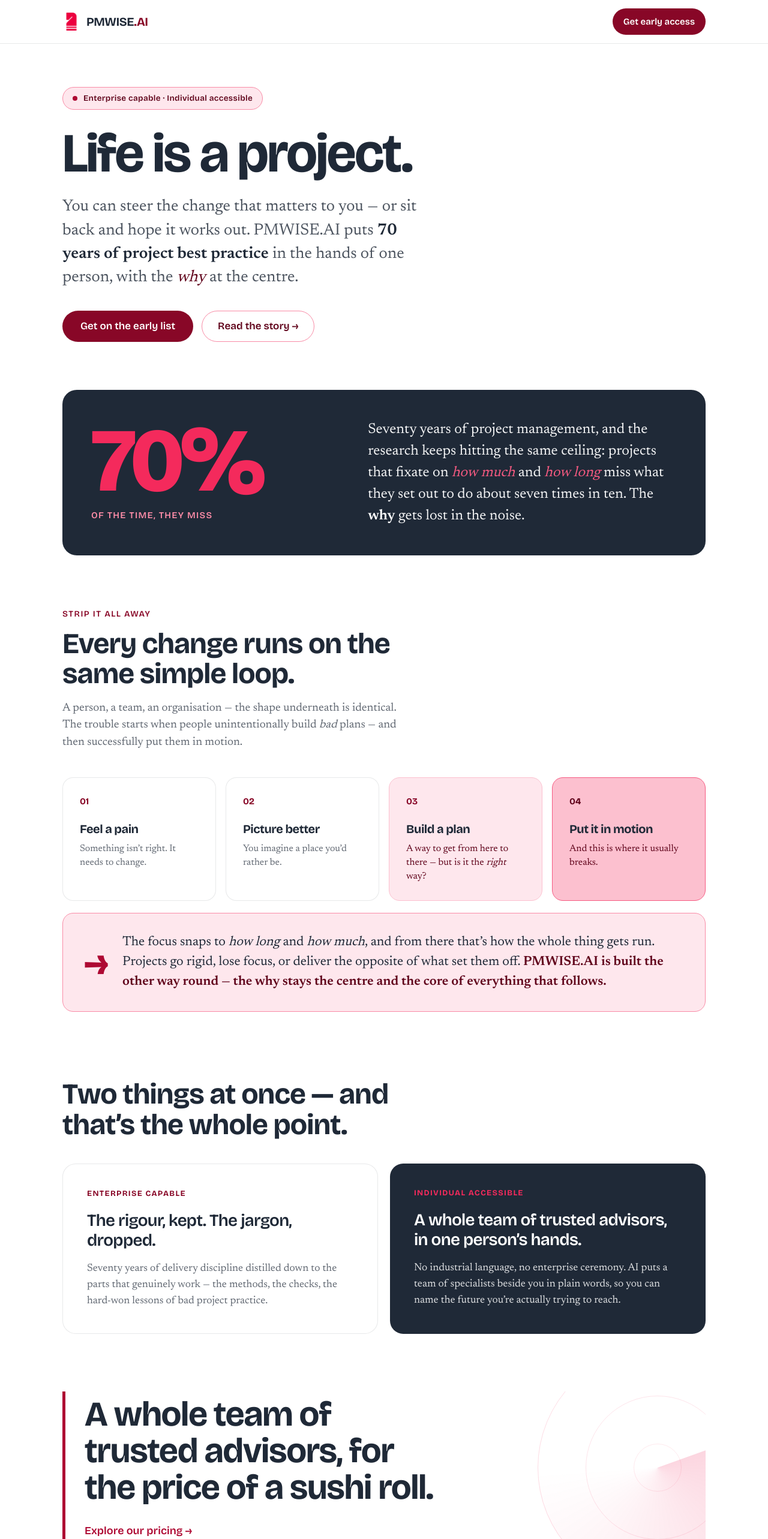
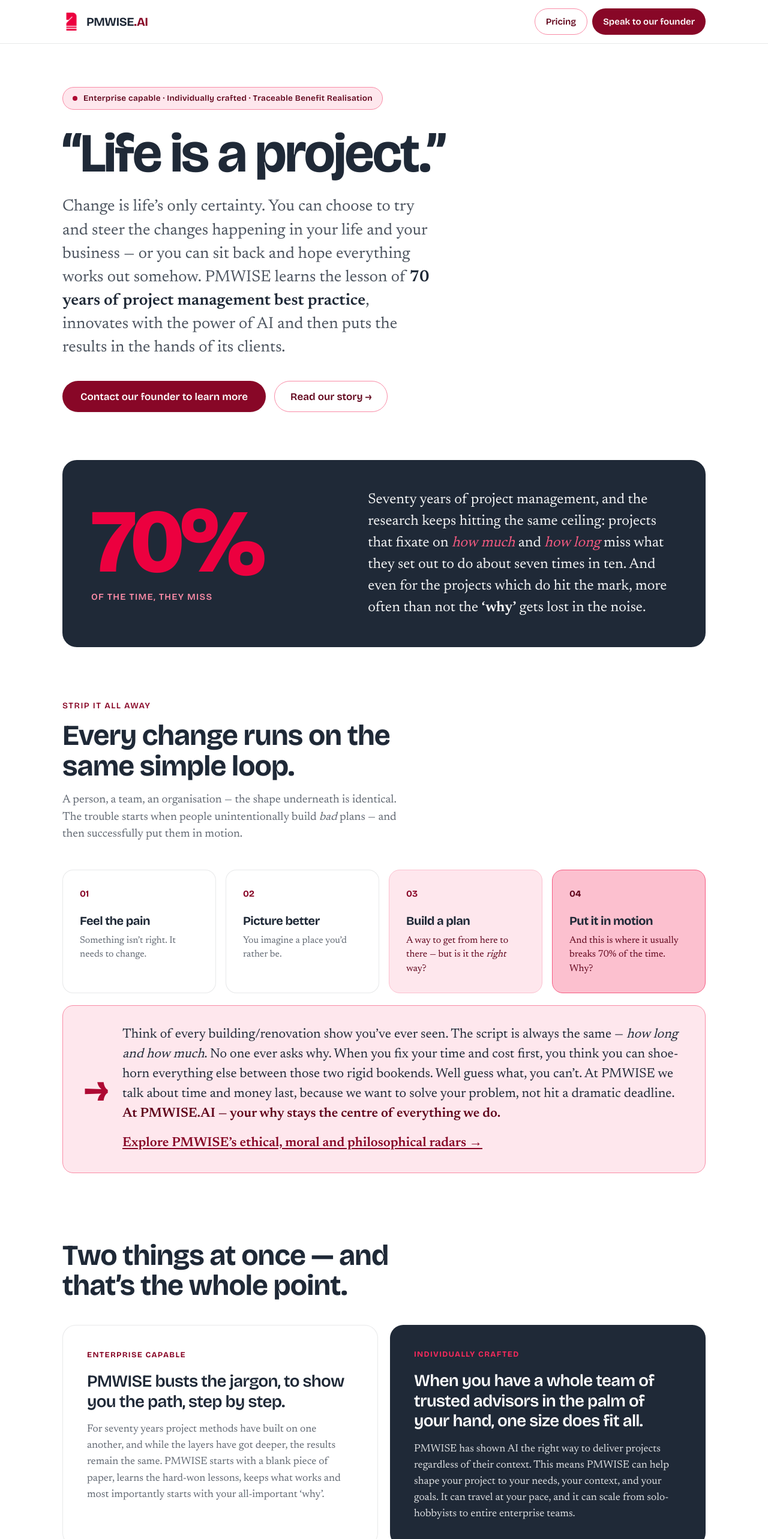
Before and after one commit to barnabyheaton/pmwise-landing, a Next.js app: page / in a window 1280 px wide. Shown: the top 2566 px of the page at 60% size. Built offline with nearby package versions, Linux system fonts and the light colour scheme.

Commit message:
Revise page content and metadata for clarity
Updated the metadata description and various text elements throughout the page for improved clarity and engagement.

```diff
--- a/app/page.jsx
+++ b/app/page.jsx
@@ -3,7 +3,7 @@
 export const metadata = {
   title: 'PMWISE.AI — Life is a project',
   description:
-    'Enterprise capable, individual accessible. PMWISE.AI puts 70 years of project best practice in the hands of one person — with the why at the centre.',
+    'Enterprise capable, individually crafted, traceable benefit realisation. PMWISE learns 70 years of project best practice, innovates with AI, and puts the results in the hands of its clients.',
 }
 
 export default function Home() {
@@ -28,10 +28,16 @@
           </a>
           <nav aria-label="Primary" className="flex items-center gap-2">
             <a
+              href="/pricing"
+              className="inline-flex min-h-[44px] items-center whitespace-nowrap rounded-full border-[1.5px] border-brand-200 bg-white px-[18px] font-display text-[15px] font-semibold text-brand-800 transition-colors hover:border-brand-600 hover:bg-brand-50"
+            >
+              Pricing
+            </a>
+            <a
               href="mailto:info@pmwise.ai?subject=Early%20access%20%E2%80%94%20PMWise"
               className="inline-flex min-h-[44px] items-center whitespace-nowrap rounded-full bg-brand-700 px-[18px] font-display text-[15px] font-semibold text-white transition-colors hover:bg-brand-800"
             >
-              Get early access
+              Speak to our founder
             </a>
           </nav>
         </div>
@@ -43,18 +49,20 @@
         <section className="mx-auto max-w-[1120px] px-6 pb-10 pt-[72px]">
           <div className="mb-7 inline-flex items-center gap-2.5 rounded-full border border-brand-200 bg-brand-50 px-4 py-2 font-display text-[13.5px] font-semibold tracking-wide text-brand-800">
             <span className="h-2 w-2 flex-none rounded-full bg-brand-600" aria-hidden="true" />
-            Enterprise capable · Individual accessible
+            Enterprise capable · Individually crafted · Traceable Benefit Realisation
           </div>
 
           <h1 className="max-w-[14ch] font-display text-[clamp(44px,8vw,92px)] font-bold leading-[0.98] tracking-[-0.03em] text-brand-dark [text-wrap:balance]">
-            Life is a project.
+            &ldquo;Life is a project.&rdquo;
           </h1>
 
           <p className="mt-6 max-w-[40ch] text-[clamp(20px,2.4vw,27px)] leading-[1.45] text-brand-dark/80 [text-wrap:pretty]">
-            You can steer the change that matters to you — or sit back and hope it works out.
-            PMWISE.AI puts <strong className="font-semibold text-brand-dark">70 years of project
-            best practice</strong> in the hands of one person, with the{' '}
-            <em className="italic text-brand-800">why</em> at the centre.
+            Change is life&rsquo;s only certainty. You can choose to try and steer the changes
+            happening in your life and your business — or you can sit back and hope everything works
+            out somehow. PMWISE learns the lesson of{' '}
+            <strong className="font-semibold text-brand-dark">70 years of project management best
+            practice</strong>, innovates with the power of AI and then puts the results in the hands
+            of its clients.
           </p>
 
           <div className="mt-9 flex flex-wrap gap-3.5">
@@ -62,13 +70,13 @@
               href="mailto:info@pmwise.ai?subject=Early%20access%20%E2%80%94%20PMWise"
               className="inline-flex min-h-[52px] items-center whitespace-nowrap rounded-full bg-brand-700 px-[30px] font-display text-[17px] font-semibold text-white shadow-sm transition hover:-translate-y-px hover:bg-brand-800"
             >
-              Get on the early list
+              Contact our founder to learn more
             </a>
             <a
               href="#story"
               className="inline-flex min-h-[52px] items-center whitespace-nowrap rounded-full border-[1.5px] border-brand-200 bg-white px-[26px] font-display text-[17px] font-semibold text-brand-800 transition hover:border-brand-600 hover:bg-brand-50"
             >
-              Read the story →
+              Read our story →
             </a>
           </div>
         </section>
@@ -77,7 +85,7 @@
         <section aria-label="The research" className="mx-auto mt-10 max-w-[1120px] px-6">
           <div className="grid grid-cols-1 items-center gap-10 rounded-3xl bg-brand-dark p-8 sm:p-12 md:grid-cols-[0.9fr_1.1fr]">
             <div>
-              <div className="font-display text-[clamp(88px,13vw,150px)] font-extrabold leading-[0.85] tracking-[-0.04em] text-brand-400">
+              <div className="font-display text-[clamp(88px,13vw,150px)] font-extrabold leading-[0.85] tracking-[-0.04em] text-brand-500">
                 70%
               </div>
               <div className="mt-4 font-display text-[15px] font-semibold uppercase tracking-[0.08em] text-brand-200">
@@ -88,7 +96,8 @@
               Seventy years of project management, and the research keeps hitting the same ceiling:
               projects that fixate on <em className="italic text-brand-300">how much</em> and{' '}
               <em className="italic text-brand-300">how long</em> miss what they set out to do about
-              seven times in ten. The <strong className="font-semibold text-white">why</strong> gets
+              seven times in ten. And even for the projects which do hit the mark, more often than
+              not the <strong className="font-semibold text-white">&lsquo;why&rsquo;</strong> gets
               lost in the noise.
             </p>
           </div>
@@ -114,7 +123,7 @@
           <ol className="mt-11 grid list-none grid-cols-1 gap-4 sm:grid-cols-2 lg:grid-cols-4">
             <li className="rounded-[18px] border border-brand-dark/10 bg-white p-7">
               <div className="mb-5 font-display text-[15px] font-bold text-brand-700" aria-hidden="true">01</div>
-              <h3 className="mb-2 font-display text-xl font-bold tracking-tight text-brand-dark">Feel a pain</h3>
+              <h3 className="mb-2 font-display text-xl font-bold tracking-tight text-brand-dark">Feel the pain</h3>
               <p className="text-base leading-[1.45] text-brand-dark/70">Something isn&rsquo;t right. It needs to change.</p>
             </li>
             <li className="rounded-[18px] border border-brand-dark/10 bg-white p-7">
@@ -130,7 +139,7 @@
             <li className="rounded-[18px] border border-brand-300 bg-brand-100 p-7">
               <div className="mb-5 font-display text-[15px] font-bold text-brand-800" aria-hidden="true">04</div>
               <h3 className="mb-2 font-display text-xl font-bold tracking-tight text-brand-dark">Put it in motion</h3>
-              <p className="text-base leading-[1.45] text-brand-800">And this is where it usually breaks.</p>
+              <p className="text-base leading-[1.45] text-brand-800">And this is where it usually breaks 70% of the time. Why?</p>
             </li>
           </ol>
 
@@ -139,13 +148,21 @@
               →
             </div>
             <p className="text-[clamp(18px,2vw,22px)] leading-[1.5] text-brand-dark [text-wrap:pretty]">
-              The focus snaps to <em className="italic">how long</em> and <em className="italic">how much</em>, and from
-              there that&rsquo;s how the whole thing gets run. Projects go rigid, lose focus, or deliver the
-              opposite of what set them off.{' '}
+              Think of every building/renovation show you&rsquo;ve ever seen. The script is always
+              the same — <em className="italic">how long and how much</em>. No one ever asks why.
+              When you fix your time and cost first, you think you can shoe-horn everything else
+              between those two rigid bookends. Well guess what, you can&rsquo;t. At PMWISE we talk
+              about time and money last, because we want to solve your problem, not hit a dramatic
+              deadline.{' '}
               <strong className="font-semibold text-brand-800">
-                PMWISE.AI is built the other way round — the why stays the centre and the core of
-                everything that follows.
+                At PMWISE.AI — your why stays the centre of everything we do.
               </strong>
+              <a
+                href="/philosophy"
+                className="mt-4 block font-semibold text-brand-700 underline underline-offset-[3px]"
+              >
+                Explore PMWISE&rsquo;s ethical, moral and philosophical radars &rarr;
+              </a>
             </p>
           </div>
         </section>
@@ -164,23 +181,27 @@
                 Enterprise capable
               </div>
               <p className="mb-4 font-display text-[clamp(22px,2.6vw,28px)] font-semibold leading-[1.2] tracking-tight text-brand-dark">
-                The rigour, kept. The jargon, dropped.
+                PMWISE busts the jargon, to show you the path, step by step.
               </p>
               <p className="text-[17.5px] leading-[1.55] text-brand-dark/70 [text-wrap:pretty]">
-                Seventy years of delivery discipline distilled down to the parts that genuinely work
-                — the methods, the checks, the hard-won lessons of bad project practice.
+                For seventy years project methods have built on one another, and while the layers have
+                got deeper, the results remain the same. PMWISE starts with a blank piece of paper,
+                learns the hard-won lessons, keeps what works and most importantly starts with your
+                all-important &lsquo;why&rsquo;.
               </p>
             </div>
             <div className="rounded-[22px] bg-brand-dark p-10">
               <div className="mb-[18px] font-display text-[13px] font-bold uppercase tracking-[0.1em] text-brand-400">
-                Individual accessible
+                Individually crafted
               </div>
               <p className="mb-4 font-display text-[clamp(22px,2.6vw,28px)] font-semibold leading-[1.2] tracking-tight text-white">
-                A whole team of trusted advisors, in one person&rsquo;s hands.
+                When you have a whole team of trusted advisors in the palm of your hand, one size does fit all.
               </p>
               <p className="text-[17.5px] leading-[1.55] text-white/85 [text-wrap:pretty]">
-                No industrial language, no enterprise ceremony. AI puts a team of specialists beside
-                you in plain words, so you can name the future you&rsquo;re actually trying to reach.
+                PMWISE has shown AI the right way to deliver projects regardless of their context.
+                This means PMWISE can help shape your project to your needs, your context, and your
+                goals. It can travel at your pace, and it can scale from solo-hobbyists to entire
+                enterprise teams.
               </p>
             </div>
           </div>
@@ -223,64 +244,145 @@
         >
           <div className="mx-auto max-w-[720px] px-6 py-[88px]">
             <p className="mb-3.5 font-display text-sm font-semibold uppercase tracking-[0.1em] text-brand-700">
-              Why I&rsquo;m building this
+              Why I am building this
             </p>
             <h2
               id="story-h"
               className="mb-8 max-w-[18ch] font-display text-[clamp(28px,4vw,42px)] font-bold leading-[1.08] tracking-[-0.02em] text-brand-dark"
             >
-              Twenty years inside these projects.
+              Twenty years to build a better PM mousetrap.
             </h2>
 
             <div className="text-[20px] leading-[1.62] text-brand-dark/80">
               <p className="mb-6 [text-wrap:pretty]">
-                I started out wanting to help enterprises rewire how they work. But somewhere in the
-                building I realised the real power is bigger than that. It isn&rsquo;t only to keep the
-                pieces of project practice that genuinely work, and put benefits and rewards back at
-                the heart of things.
+                When I first discovered project management 20+ years ago, I just got it.
+                It (Prince2) just made sense, so I have been digging deeper and making my way ever
+                since. But while it couldn&rsquo;t be clearer to me, no matter how many frameworks
+                exist, projects continue to show a stubborn average global failure rate of 70%
+                (Standish CHAOS report 2020). This is a puzzle I have been trying to solve ever
+                since.
               </p>
               <p className="mb-6 [text-wrap:pretty]">
-                It&rsquo;s also to show people something they rarely get told:{' '}
-                <strong className="font-semibold text-brand-800">
-                  the issues you most want to avoid are usually exactly where your greatest value is
-                  hiding.
-                </strong>
+                The advent of accessible AI has given us the opportunity to take a{' '}
+                <strong className="font-semibold text-brand-800">&lsquo;clean piece of
+                paper&rsquo; approach</strong> to the problem. To take all the best bits I have
+                seen, and to drop the bits which never worked. To put the horses back in front of the carts,
+                and to incrementally build, test and release an application and methodology which
+                removes the systemic blockages creating project failure.
               </p>
               <p className="mb-6 [text-wrap:pretty]">
-                The power of this tool might one day help enterprises change — but that kind of change
-                comes from the ground up. Its real power is to help <em className="italic">individuals</em>{' '}
-                manage the changes in their own lives: 70 years of best practice, a whole team of
-                trusted advisors, and a way to describe the future you&rsquo;re actually trying to
-                reach — built on the real <em className="italic">why</em> underneath the thing you&rsquo;re
-                trying to resolve.
+                What we have built distils the essence of good practice rather than solving a
+                particular problem for a particular industry. It means PMWISE can deliver enterprise
+                grade grunt or it can help an individual get through a problem, deeply personal to them.
+              </p>
+              <p className="mb-6 [text-wrap:pretty]">
+                From Problem to Plan. From Doing to Done. PMWISE acts as your team of trusted
+                advisors, building acheivable and comprehensive pathways to realise your untapped rewards,
+                and then helps you travel the road, on time and on budget, from why to why not.
               </p>
             </div>
+          </div>
+        </section>
 
-            <div className="mt-10 flex items-start gap-[18px] rounded-[18px] border border-brand-dark/10 bg-white px-8 py-7">
-              <img src={pmwiseIcon.src} alt="" width={40} height={40} className="h-10 w-10 flex-none" />
-              <p className="text-[17px] italic leading-[1.55] text-brand-dark/70">
-                Built in the open, on my own, from the Huon Valley in Tasmania — with a lot of help
-                from AI and no shortage of mistakes. No hype, no guarantees. Just the method, the
-                journey, and the proof as it comes.
+        {/* ============ PHILOSOPHY BAND ============ */}
+        <section aria-labelledby="philo-h" className="mx-auto max-w-[1120px] px-6 pt-6">
+          <div className="relative overflow-hidden rounded-3xl bg-brand-dark p-8 sm:p-12">
+            <div aria-hidden="true" className="pointer-events-none absolute top-1/2 right-[-140px] -translate-y-1/2 h-[420px] w-[420px]">
+              <div className="absolute inset-0 rounded-full" style={{ border: '1px solid rgba(255,143,163,0.14)' }} />
+              <div className="absolute inset-[20%] rounded-full" style={{ border: '1px solid rgba(255,143,163,0.11)' }} />
+              <div className="absolute inset-[40%] rounded-full" style={{ border: '1px solid rgba(255,143,163,0.09)' }} />
+              <div className="absolute inset-0 rounded-full" style={{ background: 'conic-gradient(from 0deg, rgba(236,0,63,0.28), rgba(236,0,63,0) 55%)', animation: 'radarSweep 8s linear infinite', transformOrigin: 'center' }} />
+            </div>
+            <div className="relative max-w-[640px]">
+              <div className="mb-5 inline-flex items-center gap-2.5 rounded-full px-4 py-[7px] font-display text-[13px] font-semibold tracking-wide" style={{ border: '1px solid rgba(255,143,163,0.35)', background: 'rgba(236,0,63,0.10)', color: '#FF8FA3' }}>
+                <span className="h-2 w-2 flex-none rounded-full bg-brand-500" aria-hidden="true" />
+                A generational leap, not another spreadsheet
+              </div>
+              <h2 id="philo-h" className="mb-[18px] max-w-[20ch] font-display text-[clamp(26px,3.6vw,36px)] font-bold leading-[1.1] tracking-[-0.02em] text-white">
+                PMWISE has a moral and ethical compass. Spreadsheets don&rsquo;t.
+              </h2>
+              <p className="mb-5 max-w-[58ch] text-[17px] leading-[1.55] text-white/90 [text-wrap:pretty]">
+                Every tool before PMWISE reduced projects to numbers in a grid. We built ours from a blank sheet, with AI, so purpose and ethics sit in the foundations — anchored in Australia&rsquo;s AI Ethics Framework and shaped by thinkers from Aristotle to the Toyota Production System. It doesn&rsquo;t just hold your cells. It holds your <em className="italic text-brand-300">why</em> — and keeps it honest.
+              </p>
+              <a
+                href="/philosophy"
+                className="inline-flex min-h-[48px] items-center whitespace-nowrap rounded-full bg-brand-500 px-[26px] font-display text-[16px] font-semibold text-white transition-colors hover:bg-brand-700"
+              >
+                See what&rsquo;s inside the black box →
+              </a>
+            </div>
+          </div>
+        </section>
+
+        {/* ============ SECURITY BAND ============ */}
+        <section aria-labelledby="security-h" className="mx-auto max-w-[1120px] px-6 pt-6">
+          <div className="rounded-3xl border border-brand-200 bg-brand-50 p-8 sm:p-12">
+            <div className="mb-5 inline-flex items-center gap-2.5 rounded-full border border-brand-200 bg-white px-4 py-[7px] font-display text-[13px] font-semibold tracking-wide text-brand-800">
+              <span className="h-2 w-2 flex-none rounded-full bg-brand-600" aria-hidden="true" />
+              Security · Protecting us and protecting you.
+            </div>
+            <h2
+              id="security-h"
+              className="mb-[18px] max-w-[20ch] font-display text-[clamp(26px,3.6vw,36px)] font-bold leading-[1.1] tracking-[-0.02em] text-brand-dark"
+            >
+              Your security is our first consideration, not an afterthought.
+            </h2>
+            <p className="mb-7 max-w-[62ch] text-[17px] leading-[1.55] text-brand-dark/80 [text-wrap:pretty]">
+              Security ultimately protects two things:{' '}
+              <strong className="font-semibold text-brand-dark">you</strong>, and the{' '}
+              <strong className="font-semibold text-brand-dark">platform</strong> you trust with
+              your work. We keep one open register of everything we do in both — what is live today,
+              what we are still building, and where the gaps are. We publish it because a promise you
+              can examine is the only honest basis for trust.
+            </p>
+            <div className="mb-7 grid grid-cols-1 gap-5 sm:grid-cols-2">
+              <div>
+                <div className="mb-2.5 font-display text-[13px] font-bold uppercase tracking-[0.08em] text-brand-700">
+                  Protecting you
+                </div>
+                <p className="text-[15.5px] leading-[1.5] text-brand-dark">
+                  Every document is private and isolated — encrypted in transit and at rest, uploads
+                  scanned for malware before use.
                 </p>
               </div>
+              <div>
+                <div className="mb-2.5 font-display text-[13px] font-bold uppercase tracking-[0.08em] text-brand-700">
+                  Protecting the platform
+                </div>
+                <p className="text-[15.5px] leading-[1.5] text-brand-dark">
+                  Untrusted content can&rsquo;t hijack our AI. Secrets never reach your browser.
+                  Database access is locked down.
+                </p>
+              </div>
+            </div>
+            <p className="mb-6 text-[15px] leading-[1.5] text-brand-800">
+              PMWISE is built to enterprise and government-grade standards by design, and will take
+              the final certifying step — independent penetration testing, IRAP, SOC 2 — when an
+              enterprise client needs it. We are not certified yet, and we say so plainly.
+            </p>
+            <a
+              href="/security"
+              className="inline-flex min-h-[48px] items-center whitespace-nowrap rounded-full bg-brand-700 px-[26px] font-display text-[16px] font-semibold text-white transition-colors hover:bg-brand-800"
+            >
+              Read our Security Radar →
+            </a>
           </div>
         </section>
 
         {/* ============ CTA ============ */}
         <section className="mx-auto max-w-[1120px] px-6 py-24">
           <div className="overflow-hidden rounded-[28px] bg-brand-500 px-8 py-[72px] text-center">
-            <h2 className="mx-auto mb-5 max-w-[18ch] font-display text-[clamp(34px,5.5vw,60px)] font-extrabold leading-none tracking-[-0.03em] text-brand-dark [text-wrap:balance]">
-              Got a change you&rsquo;d rather steer than hope through?
+            <h2 className="mx-auto mb-5 max-w-[18ch] font-display text-[clamp(34px,5.5vw,60px)] font-extrabold leading-none tracking-[-0.03em] text-white [text-wrap:balance]">
+              Got a change you&rsquo;d want to manage like a pro?
             </h2>
-            <p className="mx-auto mb-9 max-w-[44ch] text-[clamp(18px,2vw,22px)] leading-[1.5] text-brand-dark [text-wrap:pretty]">
-              Come along. I&rsquo;ll send word as early access opens — no noise in between.
+            <p className="mx-auto mb-9 max-w-[44ch] text-[clamp(18px,2vw,22px)] leading-[1.5] text-white/90 [text-wrap:pretty]">
+              While we&rsquo;re still building a better way, we&rsquo;d love to hear from you.
             </p>
             <a
               href="mailto:info@pmwise.ai?subject=Early%20access%20%E2%80%94%20PMWise"
-              className="inline-flex min-h-[56px] items-center whitespace-nowrap rounded-full bg-brand-800 px-9 font-display text-[18px] font-bold text-white shadow-md transition hover:-translate-y-px hover:bg-[#113301]"
+              className="inline-flex min-h-[56px] items-center whitespace-nowrap rounded-full bg-brand-800 px-9 font-display text-[18px] font-bold text-white shadow-md transition hover:-translate-y-px hover:bg-[#3A0311]"
             >
-              Get on the early list
+              Become a part of the PMWISE community.
             </a>
           </div>
         </section>
@@ -296,6 +398,25 @@
             </span>
           </div>
           <p className="text-[15px] text-brand-dark/70">© 2026 PMWISE.AI · Huon Valley, Tasmania</p>
+          <div className="flex items-center gap-5">
+            <a
+              href="https://www.linkedin.com/company/pmwise-ai/"
+              className="inline-flex min-h-[44px] items-center font-display text-[15px] font-medium text-brand-700 underline underline-offset-[3px]"
+            >
+              LinkedIn
+            </a>
+            <a
+              href="/pricing"
+              className="inline-flex min-h-[44px] items-center font-display text-[15px] font-medium text-brand-700 underline underline-offset-[3px]"
+            >
+              Pricing
+            </a>
+            <a
+              href="/security"
+              className="inline-flex min-h-[44px] items-center font-display text-[15px] font-medium text-brand-700 underline underline-offset-[3px]"
+            >
+              Security
+            </a>
             <a
               href="mailto:support@pmwise.ai?subject=Contact%20%E2%80%94%20PMWise"
               className="inline-flex min-h-[44px] items-center font-display text-[15px] font-medium text-brand-700 underline underline-offset-[3px]"
@@ -303,6 +424,7 @@
               support@pmwise.ai
             </a>
           </div>
+        </div>
       </footer>
     </div>
   )
```
Lines whose indentation alone changed are shown as unchanged.
